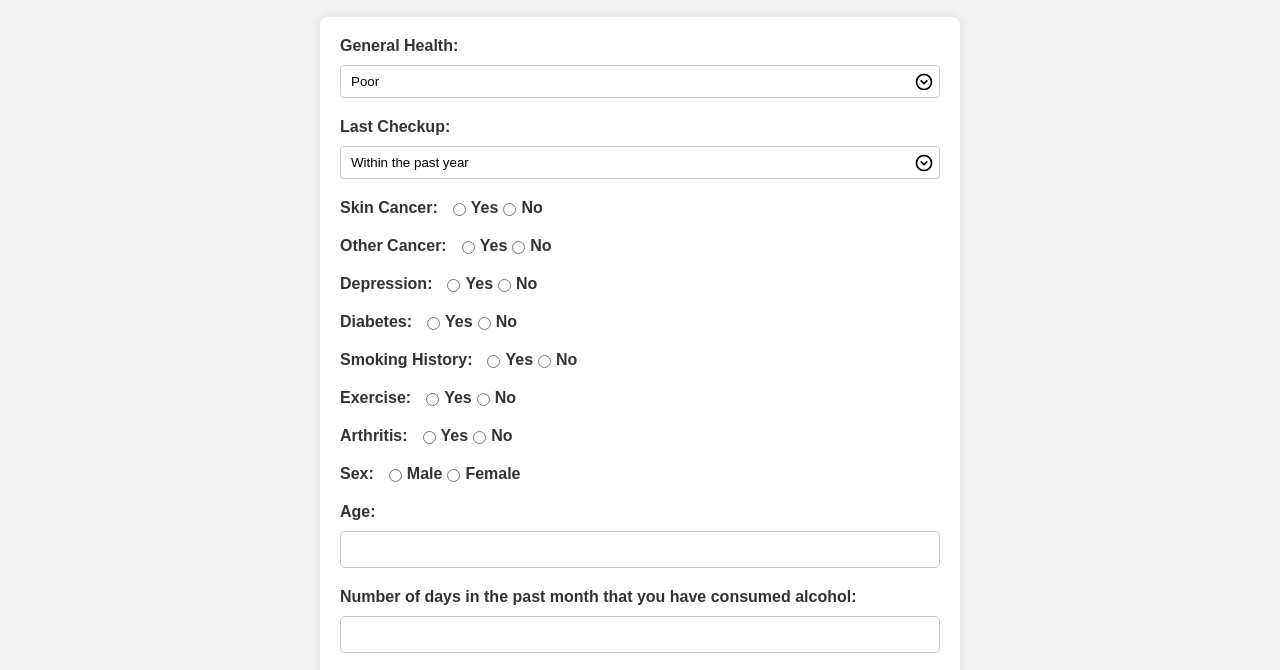
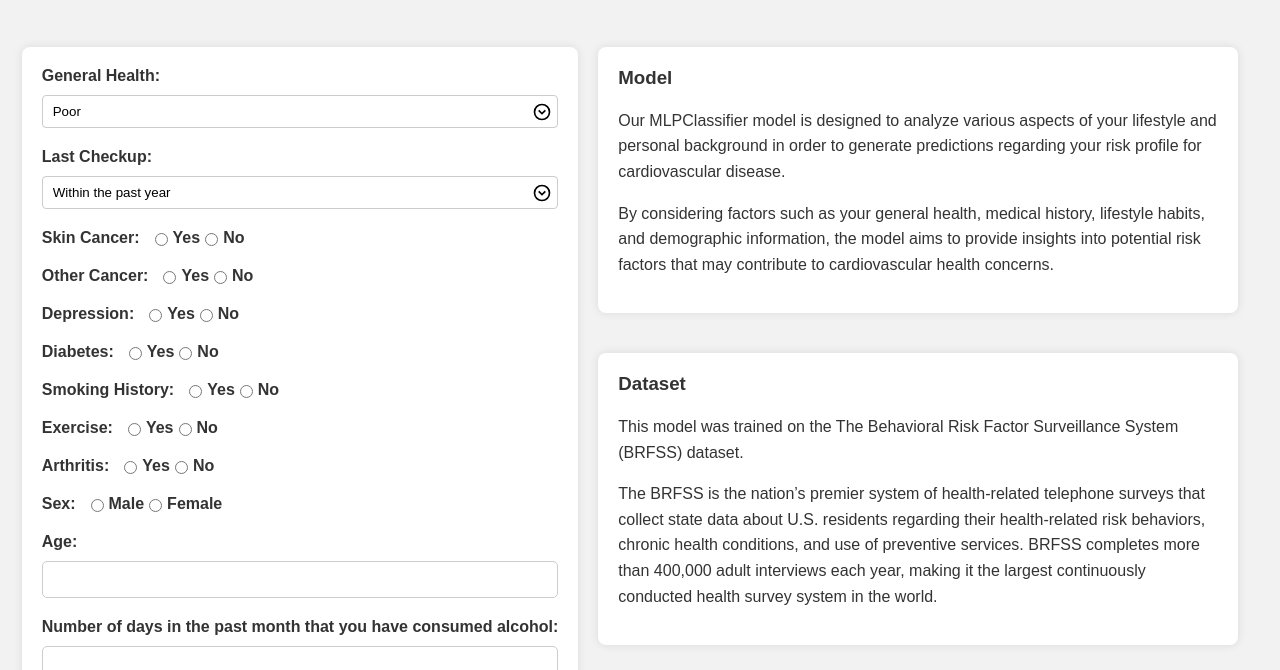
Before and after one commit to adurr21/CardioHealthModel, a plain HTML site: page frontend/index.html in a window 1280 px wide. Shown: the part 90-760 px from the top of the page. Drawn offline with Linux system fonts and the light colour scheme.

Commit message:
frontend updates
- adjusted previous code  structure
- added textboxes and relevant text
- added media queries for mobile viewing

```diff
--- a/frontend/css/style.css
+++ b/frontend/css/style.css
@@ -39,13 +39,38 @@ a:hover {
     text-decoration: underline;
 }
 
-#predictionForm {
+.flex-container {
+    margin-top: 50px;
+    display: flex;
+    flex-direction: row;
+    flex-wrap: wrap;
+    justify-content: center;
+}
+
+.flex-item:first-child {
+    margin-right: 25px;
+}
+
+.flex-item:last-child {
+    margin-left: 25px;
+}
+
+.default-styling {
     max-width: 600px;
     margin: 0 auto;
     padding: 20px;
     background-color: #fff;
     border-radius: 8px;
     box-shadow: 0 0 10px rgba(0, 0, 0, 0.1);
+}
+
+.box-styling {
+    max-width: 600px;
+    padding: 20px;
+    background-color: #fff;
+    border-radius: 8px;
+    box-shadow: 0 0 10px rgba(0, 0, 0, 0.1);
+    margin: 20px;
 }
 
 label {
@@ -134,3 +159,40 @@ button[type="submit"]:hover {
     box-shadow: 0 0 20px rgba(0, 0, 0, 0.1);
     text-align: center;
 }
+
+#text-info {
+    display: flex;
+    flex-direction: column;
+    align-items: stretch;
+    justify-content: flex-start;
+    height: 100%; /* Ensure the container fills the height of its parent */
+}
+
+.box-styling:first-child {
+    margin-top: 0px;
+}
+
+.box-styling:last-child {
+    margin-bottom: 0px;
+}
+
+.box-styling h3 {
+    margin-top: 0px;
+}
+
+@media screen and (max-width: 1286px) {
+    .default-styling {
+        margin-bottom: 50px;
+    }
+
+    .flex-item:first-child {
+        margin-right: 0px;
+        margin-left: 0px;
+    }
+
+    .flex-item:last-child {
+        margin-left: 0px;
+        margin-right: 0px;
+
+    }
+}
--- a/frontend/index.html
+++ b/frontend/index.html
@@ -11,8 +11,10 @@
 </head>
 <body>
     <h1>Cardiovascular Risk Prediction</h1>
-    <form id="predictionForm">
 
+    <div class="flex-container">
+        <div class="flex-item">
+            <form class="default-styling" id="predictionForm">
                 <!-- General Health -->
                 <label class="title-label" for="general-health">General Health:</label>
                 <select id="general-health" name="general-health">
@@ -142,12 +144,38 @@
                 <input type="number" id="weight" name="weight" min="0" inputmode="numeric" required>
 
                 <button type="submit">Predict</button>
+                <div id="predictionOutput"></div>
             </form>
+        </div>
 
-    <div id="predictionOutput"></div>
-    <div style="position: absolute; width: 100%; height: 100%;" id="particles-js"></div>
+        <div class="flex-item">
+            <div id="text-info">
+                <div class="box-styling" id="box-1">
+                    <h3>Model</h3>
+                    <p>Our MLPClassifier model is designed to analyze various aspects of your lifestyle and personal background in order to generate predictions regarding your risk profile for cardiovascular disease.</p>
+                    <p>By considering factors such as your general health, medical history, lifestyle habits, and demographic information, the model aims to provide insights into potential risk factors that may contribute to cardiovascular health concerns.</p>
+                </div>
+                <div class="box-styling" id="box-2">
+                    <h3>Dataset</h3>
+                    <p>This model was trained on the The Behavioral Risk Factor Surveillance System (BRFSS) dataset.</p>
+                    <p> The BRFSS is the nation’s premier system of health-related telephone surveys that collect state data about U.S. residents regarding their health-related risk behaviors, chronic health conditions, and use of preventive services.
+                        BRFSS completes more than 400,000 adult interviews each year, making it the largest continuously conducted health survey system in the world.</p>
+                </div>
+                <div class="box-styling" id="box-3">
+                    <h3>Medical Disclaimer</h3>
+                    <p>Please note that the predictions provided by this model are for informational purposes only and should not be considered as a substitute for professional medical advice, diagnosis, or treatment.</p>
+                    <p>This model is intended to serve as a helpful tool for generating insights based on provided data, but it does not constitute medical advice or establish a doctor-patient relationship.
+                        Always consult with a qualified healthcare professional for personalized medical guidance tailored to your specific circumstances.</p>
+                </div>
+            </div>
+        </div>
+
+    </div>
+
+    <!-- <div style="position: absolute; width: 100%; height: 100%;" id="particles-js"></div> -->
 
     <script src="js/script.js" async defer></script>
+
 </body>
 
 </html>
```
Lines whose indentation alone changed are shown as unchanged.
